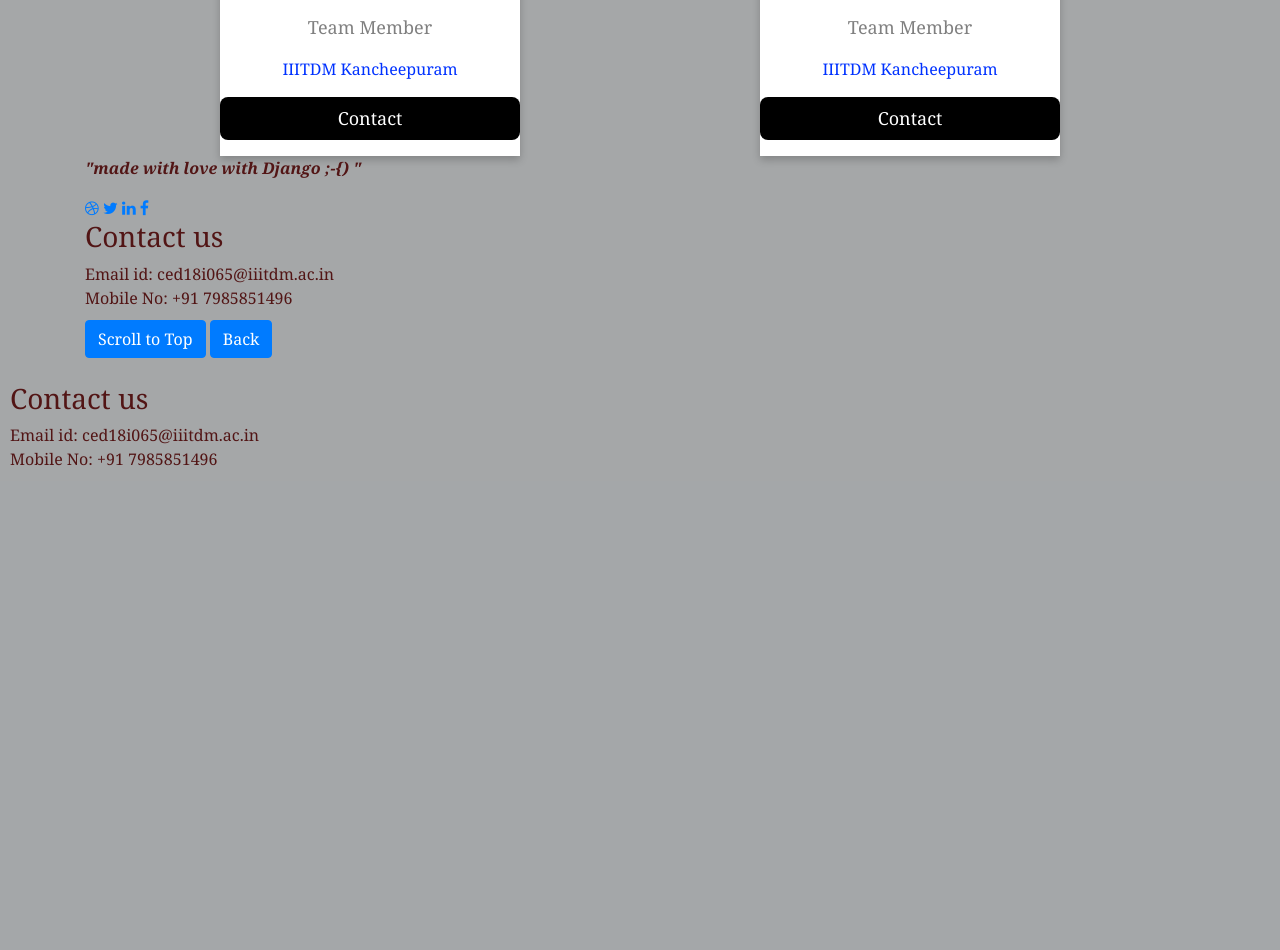
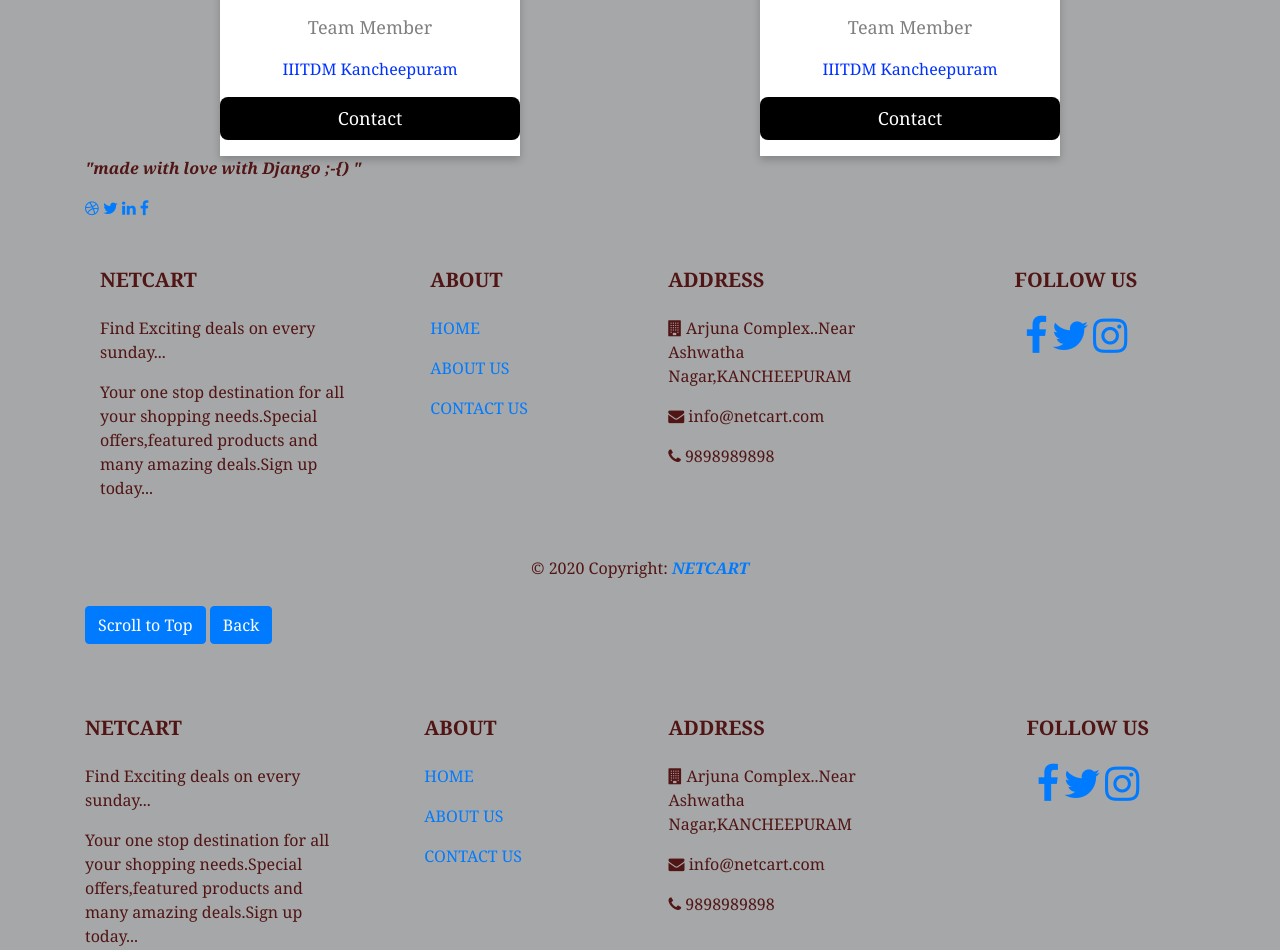
Before and after one commit to animeshk-me/netcart-ecommerce, a Django app: page /contact/ in a window 1280 px wide. Shown: the part 1304-2254 px from the top of the page. Before the commit the page ends 1770 px from the top, so only its background shows below. Run offline with Django 3.2, Linux system fonts and the light colour scheme; some libraries are stand-ins or nearby versions.

Commit message:
Update footer.html

```diff
--- a/products/templates/footer.html
+++ b/products/templates/footer.html
@@ -1,5 +1,110 @@
 
-<div>
-    <h3>Contact us</h3>
-    <div class ="P3">Email id: ced18i065@iiitdm.ac.in <br> Mobile No: +91 7985851496</div>
+<div class = 'footer'>
+<footer class="page-footer font-small mdb-color lighten-3 pt-4">
+
+
+  <div class="container text-center text-md-left">
+
+    <div class="row">
+
+      <div class="col-md-4 col-lg-3 mr-auto my-md-4 my-0 mt-4 mb-1">
+
+
+        <h5 class="font-weight-bold text-uppercase mb-4">NETCART</h5>
+        <p>Find Exciting deals on every sunday...</p>
+        <p>Your one stop destination for all your shopping needs.Special offers,featured products and many amazing deals.Sign up today...</p>
+
+      </div>
+      <hr class="clearfix w-100 d-md-none">
+
+      <div class="col-md-2 col-lg-2 mx-auto my-md-4 my-0 mt-4 mb-1">
+
+        <!-- Links -->
+        <h5 class="font-weight-bold text-uppercase mb-4">About</h5>
+
+        <ul class="list-unstyled">
+         <li>
+            <p>
+              <a class='footerlink' href="{% url 'home_view' %}">HOME</a>
+            </p>
+          </li>
+          <li>
+            <p>
+              <a class='footerlink' href="{% url 'contact' %}">ABOUT US</a>
+            </p>
+          </li>
+          <li>
+            <p>
+              <a class='footerlink' href="{% url 'contact' %}">CONTACT US</a>
+            </p>
+          </li>
+
+        </ul>
+
+      </div>
+
+
+      <hr class="clearfix w-100 d-md-none">
+
+      <div class="col-md-4 col-lg-3 mx-auto my-md-4 my-0 mt-4 mb-1">
+
+        <h5 class="font-weight-bold text-uppercase mb-4">Address</h5>
+
+        <ul class="list-unstyled">
+          <li>
+            <p>
+              <i class="fa fa-building" aria-hidden="true"></i> Arjuna Complex..Near Ashwatha Nagar,KANCHEEPURAM</p>
+          </li>
+          <li>
+            <p>
+              <i class="fa fa-envelope" aria-hidden="true"></i> info@netcart.com</p>
+          </li>
+          <li>
+            <p>
+              <i class="fa fa-phone" aria-hidden="true"></i> 9898989898
+            </p>
+          </li>
+
+        </ul>
+
+      </div>
+
+
+      <hr class="clearfix w-100 d-md-none">
+
+
+      <div class="col-md-2 col-lg-2 text-center mx-auto my-4">
+
+
+        <h5 class="font-weight-bold text-uppercase mb-4">Follow Us</h5>
+
+
+        <a type="button" class = 'footerlink' target=”_blank" href="https://www.instagram.com/tv/B4JlXDXgpQf/?igshid=1x0q3oww94ulb" class="btn-floating btn-fb">
+          <i class="fa fa-facebook" style="font-size: 40px" ></i>
+        </a>
+
+        <a type="button" class = 'footerlink' href="https://twitter.com/vamsirajan" target=”_blank" class="btn-floating btn-tw">
+          <i class="fa fa-twitter" style="font-size: 40px"></i>
+        </a>
+
+        <a type="button" class = 'footerlink' href="https://www.instagram.com/tv/B4JlXDXgpQf/?igshid=1x0q3oww94ulb" target=”_blank" class="btn-floating btn-instagram">
+          <i class="fa fa-instagram" style="font-size: 40px"></i>
+        </a>
+
+      </div>
+
+
+    </div>
+
+
+  </div>
+
+
+
+  <div class="footer-copyright text-center py-3">© 2020 Copyright:
+    <a class='footerlink'  href="http://netcart.pythonanywhere.com"><b><i> NETCART</i></b></a>
+  </div>
+
+
+</footer>
 </div>
```
